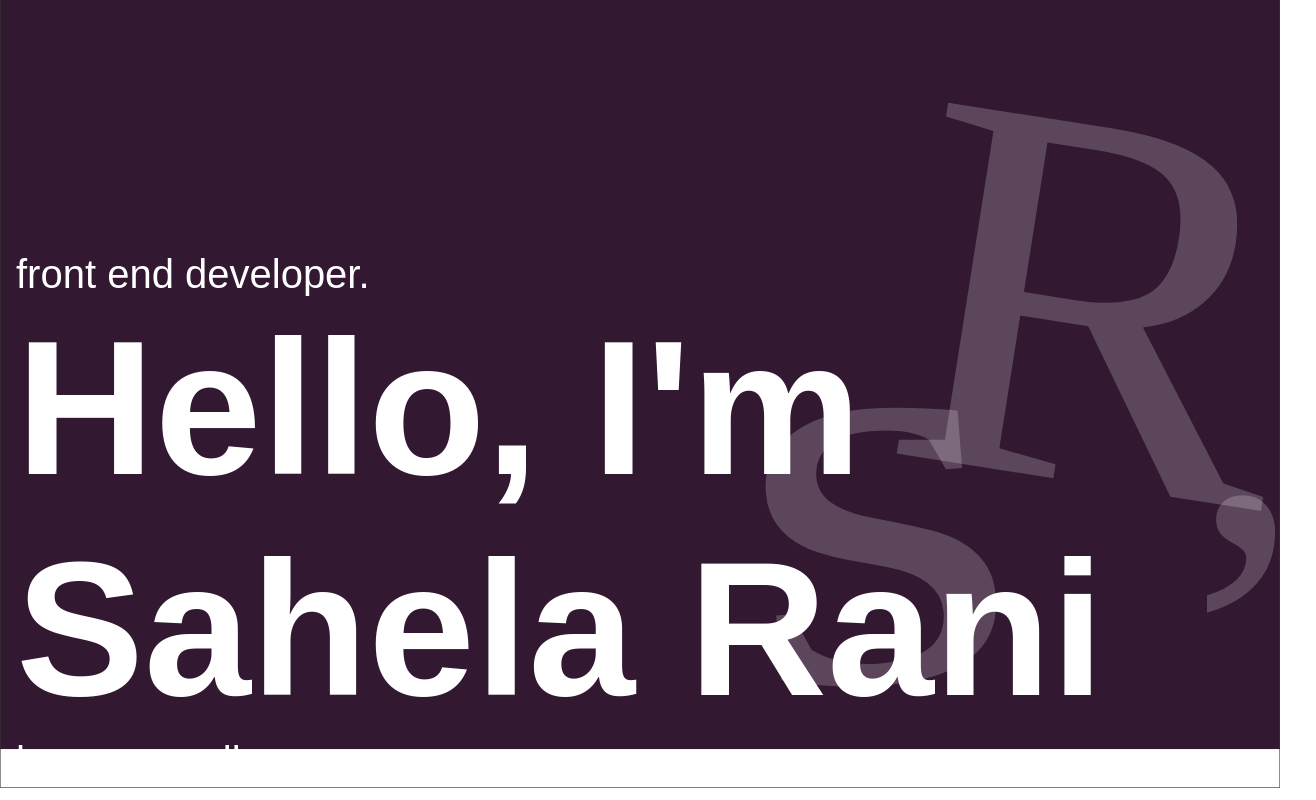
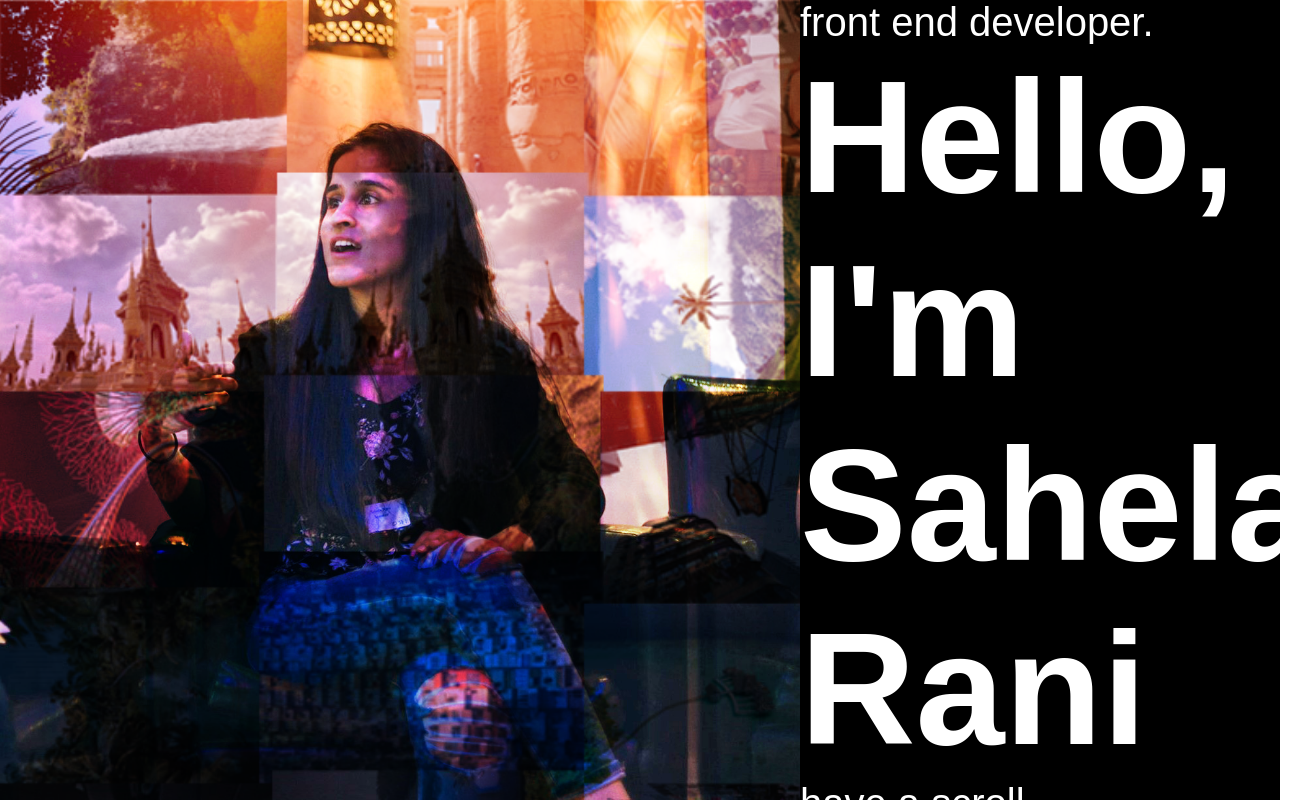
Before and after one commit to SahelaR/portfolioWebsite, a React (Create React App) app: page / in a window 1280 px wide. Shown: the top 800 px of the page, 1316 px wide, since content can reach past the window. Built offline with nearby package versions, Linux system fonts and the light colour scheme.

Commit message:
swapped the profile

```diff
--- a/src/components/AboutMe/AboutMe.module.css
+++ b/src/components/AboutMe/AboutMe.module.css
@@ -19,6 +19,6 @@
 @media screen and (max-width: 800px) {
      .portrait {
           width: 100vh;
-            height: 50%;
+
      }
 }
--- a/src/components/LandingSection/LandingSection.module.css
+++ b/src/components/LandingSection/LandingSection.module.css
@@ -1,4 +1,100 @@
 .mainCoverContainer {
+    min-height: 100vh;
+    display: flex;
+    flex-direction: row;
+    justify-content: space-evenly;
+     background-color: var(--black-color)
+}
+
+@media screen and (max-width: 800px) {
+     .header {
+position: absolute;
+right: 0;
+bottom: 0;
+left: 0;
+padding: 1rem;
+text-align: left;
+
+}
+}
+
+
+.portrait {
+    align-content: left;
+}
+
+@media screen and (min-width: 800px) {
+    .portrait {
+          width: 100vh;
+
+     }
+}
+@media screen and (max-width: 800px) {
+     .portrait {
+          width: 100vh;
+     }
+}
+
+h1 {
+     color: var(--white-color);
+     z-index: 1;
+     font-family: sans-serif;
+     margin: 0;
+
+}
+@media screen and (min-width: 800px) {
+     h1 {
+          font-size: 10em;
+
+     }
+}
+@media screen and (max-width: 800px) {
+     h1 {
+          font-size: 3em;
+     }
+}
+
+
+
+p {
+     color: var(--white-color);
+     z-index: 1;
+     font-family: sans-serif;
+     margin: 0;
+}
+
+@media screen and (min-width: 600px) {
+     p {
+          font-size: 40px;
+
+     }
+}
+@media screen and (max-width: 600px) {
+     p {
+          font-size: 30px;
+
+
+     }
+}
+
+@media screen and (max-width: 600px) {
+     .subtitle {
+    color: var(--white-color);
+    text-align: left;
+    font-weight: bold;
+
+     }
+}
+
+
+
+
+
+
+
+
+
+/* .mainCoverContainer {
     min-height: 100vh;
 }
 
@@ -61,4 +157,4 @@ p {
     font-weight: bold;
 
      }
-}
+} */
--- a/src/components/LandingSection/index.js
+++ b/src/components/LandingSection/index.js
@@ -1,27 +1,38 @@
 import React from 'react'
 import CSS from "../LandingSection/LandingSection.module.css"
-import Background from "/Users/sahel/Documents/portfolioWebsite/src/Assets/Images/background.svg"
-
-
+import Portrait from "/Users/sahel/Documents/portfolioWebsite/src/Assets/Images/portrait2.png"
 
 
 
 export default class LandingSection extends React.Component {
     render() {
         return (
+
             <div>
-                <div className={CSS.mainCoverContainer} style={{
-                    backgroundPosition: 'right',
-                    backgroundSize: 'cover',
-                    backgroundAttachment: 'fixed',
-                backgroundRepeat: 'no-repeat', zIndex: 1, backgroundImage: "url(" + Background + ")" }}>
-                   <div className={CSS.header}>
+                <div className={CSS.mainCoverContainer}>
+                    <div>
+                    <img className={CSS.portrait} src={Portrait} alt="profilePicture" />
+                </div>
+                <div className={CSS.header}>
                         <p>front end developer.</p>
                        <h1 >Hello, I'm Sahela Rani</h1>
-                        <p>have a scroll.</p>
+                       <p>have a scroll.</p>
+         </div>
+         </div>
             </div>
-            </div>
-            </div>
+            // <div>
+            //     <div className={CSS.mainCoverContainer} style={{
+            //         backgroundPosition: 'right',
+            //         backgroundSize: 'cover',
+            //         backgroundAttachment: 'fixed',
+            //     backgroundRepeat: 'no-repeat', zIndex: 1, backgroundImage: "url(" + Background + ")" }}>
+            //        <div className={CSS.header}>
+            //             <p>front end developer.</p>
+            //            <h1 >Hello, I'm Sahela Rani</h1>
+            //             <p>have a scroll.</p>
+            // </div>
+            // </div>
+            // </div>
         )
     }
 }
```
